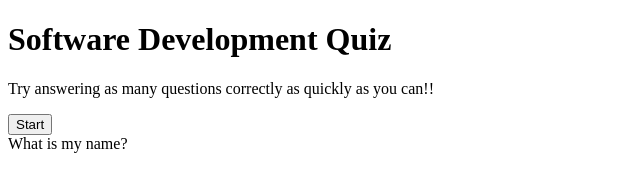
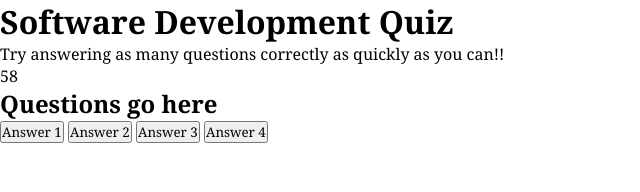
Before and after one commit to sjgresha/Quiz-Game, a plain HTML site: page index.html in a window 1280 px wide. Both pictures are taken after a click on the button "Start". Shown: the whole page, without its empty margins (0-640 px from the left). Drawn offline with Linux system fonts and the light colour scheme.

Commit message:
added css style sheet and updated js and html

```diff
--- a/assets/script.js
+++ b/assets/script.js
@@ -1,29 +1,26 @@
-var questionEl = document.getElementById("questions");
-var answersEl = document.getElementById("answers");
-var startBtn = document.getElementById("Start");
+var startButton = document.getElementById('start');
+var quiz = document.getElementById('quiz');
+var questions = document.getElementById('questions');
+var answerBtns = document.querySelector('btn');
+var timerEl = document.getElementById('timer');
+var countdown = 60;
+var score;
+var wrongAnswers;
 
-var currentQuestionIndex = 0;
-var score = 0;
+startButton.addEventListener('click', function() {
+    quiz.style.display = 'block';
+    startButton.style.display = 'none';
+    var countdownScore = setInterval(function() {
+        countdown--;
+        timerEl.textContent = countdown;
 
-var quizEl = [
-    {
-        question: "What is my name?",
-        answers: ["Steven", "Miguel", "Jovan", "chris"],
-        correctAnswer : "Steven"
-    }
-];
+        if (countdown === 0) {
+            clearInterval(countdownScore);
+            alert('Times up');
+        }
+    }, 1000);
 
-function Questions() {
-    var currentQuestion = quizEl[currentQuestionIndex];
-    questionEl.innerText = currentQuestion.question;
-    answersEl.innerText = "";
-
-    /*urrentQuestion.answers.forEach(element => {
-        var li = document.createElement("li");
-        li.innerText = answers;
-        answersEl.appendChild(li);
-    });*/
-}
-
-//Questions();
-startBtn.addEventListener("click", Questions);
+    answerBtns.addEventListener('click', function() {
+        questions.textContent = 'Question 2 goes here';
+    })
+});
--- /dev/null
+++ b/assets/style.css
@@ -0,0 +1,6 @@
+*{
+    margin: 0;
+    padding: 0;
+    font-family:Georgia, Times, 'Times New Roman', sans-serif;
+    box-sizing: border-box;
+}
--- a/index.html
+++ b/index.html
@@ -4,15 +4,26 @@
     <meta charset="UTF-8">
     <meta name="viewport" content="width=device-width, initial-scale=1.0">
     <meta http-equiv="X-UA-Compatible" content="ie=edge">
+    <link rel="stylesheet" href="assets/style.css">
     <title>Quiz Game</title>
     </head>
     <body>
+        <div class="QuizGame">
             <h1>Software Development Quiz</h1>
             <p>Try answering as many questions correctly as quickly as you can!!</p>
-    <button id="Start">Start</button>
+            <button id="start">Start</button>
+            <div id="timer">60</div>
+            <div id="quiz" style="display: none;">
+                <h2 id="questions">Questions go here</h2>
+                <div id="answers">
+                    <button class="btn" id="A">Answer 1</button>
+                    <button class="btn" id="B">Answer 2</button>
+                    <button class="btn" id="C">Answer 3</button>
+                    <button class="btn" id="D">Answer 4</button>
+                </div>
+            </div>
 
-    <div id="questions"></div>
-    <div id="answers"></div>
+        </div>
         <script src="assets/script.js"></script>
     </body>
 </html>
```
Lines whose indentation alone changed are shown as unchanged.
